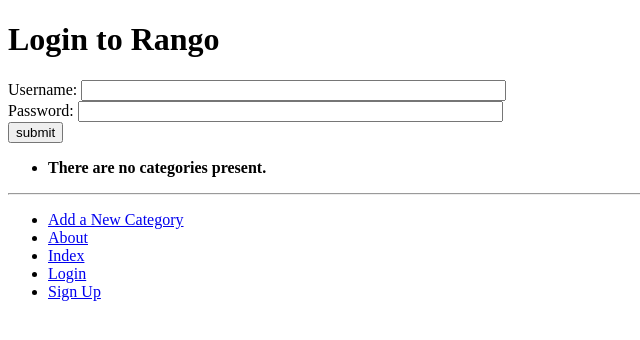
After one commit to yue-zhong-2512208/tango_with_django_project, a Django app: page /rango/login/ in a window 1280 px wide. The commit adds this page. Shown: the top 340 px of the page, without its empty margins (0-640 px from the left). Run offline with Django 3.2, Linux system fonts and the light colour scheme; data that the repository does not hold is empty.

Commit message:
chap9_login function implemented

```diff
--- a/rango/urls.py
+++ b/rango/urls.py
@@ -11,4 +11,5 @@ urlpatterns = [
      path('category/<slug:category_name_slug>/add_page/',
           views.add_page, name='add_page'),
      path('register/', views.register, name='register'),
+    path('login/', views.user_login, name='login'),
 ]
--- a/rango/views.py
+++ b/rango/views.py
@@ -1,11 +1,9 @@
+from django.contrib.auth import authenticate, login
 from django.urls import reverse
-from rango.models import Category
-from django.shortcuts import render
-from rango.models import Page
-from rango.forms import CategoryForm
-from rango.forms import PageForm
-from django.shortcuts import redirect
-from rango.forms import UserForm, UserProfileForm
+from django.http import HttpResponse
+from django.shortcuts import render, redirect
+from rango.models import Category, Page
+from rango.forms import CategoryForm, PageForm, UserForm, UserProfileForm
 
 def index(request):
     context_dict = {'boldmessage': 'Crunchy, creamy, cookie, candy, cupcake!'}
@@ -109,3 +107,23 @@ def register(request):
                     context = {'user_form': user_form,
                                 'profile_form': profile_form,
                                 'registered': registered})
+
+
+def user_login(request):
+    if request.method == 'POST':
+        username = request.POST.get('username')
+        password = request.POST.get('password')
+        user = authenticate(username=username, password=password)
+
+        if user:
+            if user.is_active:
+                login(request, user)
+                return redirect(reverse('rango:index'))
+            else:
+                return HttpResponse("Your Rango account is disabled.")
+        else:
+            print(f"Invalid login details: {username}, {password}")
+            return HttpResponse("Invalid login details supplied.")
+
+    else:
+        return render(request, 'rango/login.html')
--- a/templates/rango/base.html
+++ b/templates/rango/base.html
@@ -27,6 +27,7 @@
                 <li><a href="{% url 'rango:add_category' %}">Add a New Category</a></li>
                 <li><a href="{% url 'rango:about' %}">About</a></li>
                 <li><a href="{% url 'rango:index' %}">Index</a></li>
+                <li><a href="{% url 'rango:login' %}">Login</a></li>
                 <li><a href="{% url 'rango:register' %}">Sign Up</a></li>
             </ul>
         </div>
--- a/templates/rango/index.html
+++ b/templates/rango/index.html
@@ -8,7 +8,11 @@
 {% block body_block %}
 <h1>Rango says...</h1>
         <div>
-            hey there partner! <br />
+            {% if user.is_authenticated %}
+                howdy {{ user.username }}!
+            {% else %}
+                hey there partner!
+            {% endif %} <br />
             <strong>{{ boldmessage }}</strong><br />
         </div>
 
--- /dev/null
+++ b/templates/rango/login.html
@@ -0,0 +1,18 @@
+{% extends 'rango/base.html' %}
+{% load staticfiles %}
+
+{% block title_block %}
+    Login
+{% endblock %}
+
+{% block body_block %}
+    <h1>Login to Rango</h1>
+        <form id="login_form" method="post" action="{% url 'rango:login' %}">
+            {% csrf_token %}
+            Username: <input type="text" name="username" value="" size="50" />
+            <br />
+            Password: <input type="password" name="password" value="" size="50" />
+            <br />
+            <input type="submit" value="submit" />
+        </form>
+{% endblock %}
```
